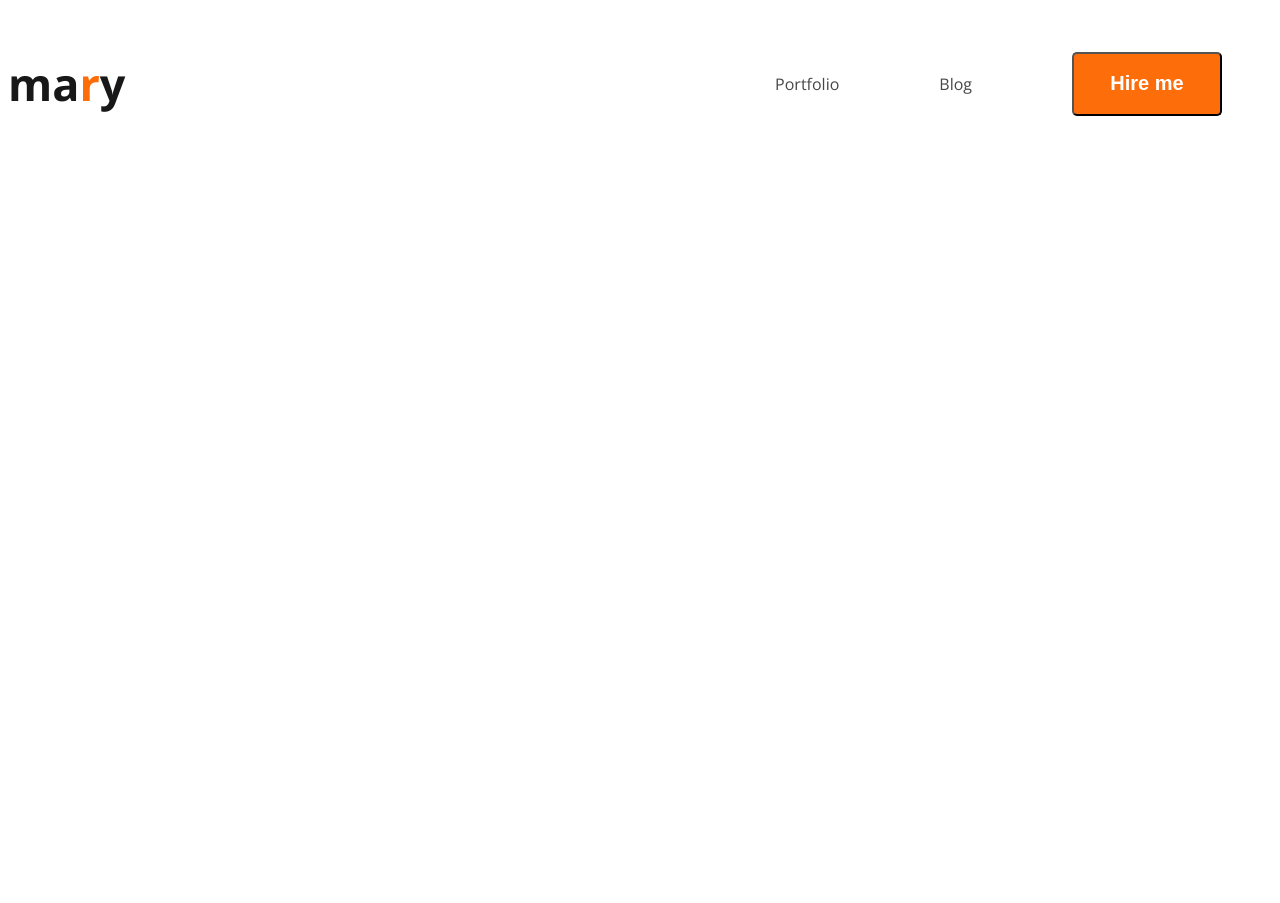
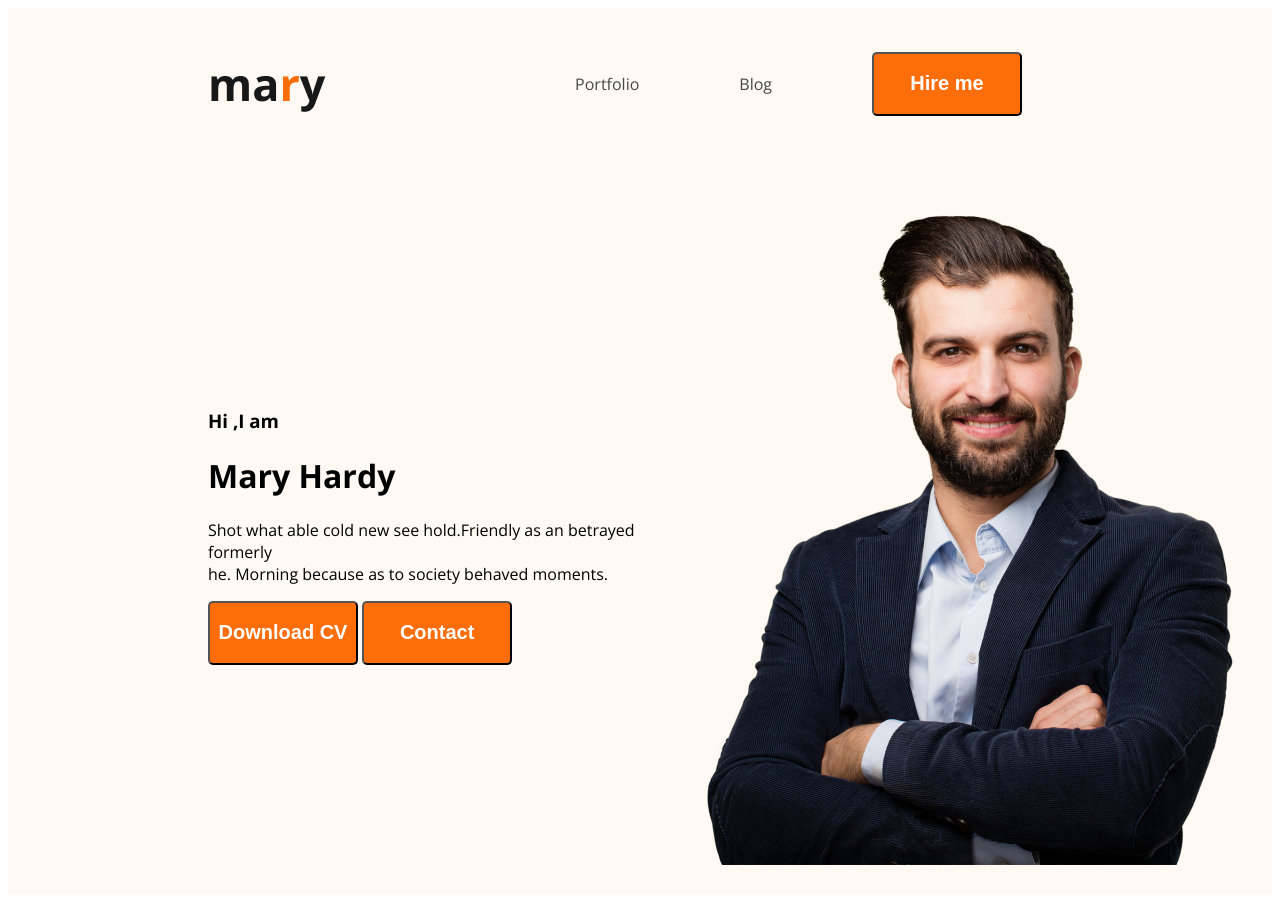
Before and after one commit to Abirhossain2084/Portfolio_demo, a plain HTML site: page index.html in a window 1280 px wide. Before the commit the page ends 800 px from the top, so only its background shows below. Drawn offline with nearby package versions, Linux system fonts and the light colour scheme.

Commit message:
update head'

```diff
--- a/index.html
+++ b/index.html
@@ -13,7 +13,7 @@
 </head>
 <body>
 
-    <header>
+    <header class="header">
         <nav>
             <h3 class="nav-logo">ma<span class="text-primary">r</span>y</h3>
             <ul>
@@ -23,6 +23,21 @@
 
             </ul>
         </nav>
+        <div class="banner">
+
+            <div>
+                <h3 class="banner_hi"> Hi ,I am</h3>
+                <h1 class="mary"> Mary Hardy</h1>
+                <p class="mary_about">Shot what able cold new see hold.Friendly
+                     as an betrayed formerly <br>he. Morning because as to society behaved moments.
+
+                </p>
+                <button class="btn-primary">Download CV</button>
+                <button class="btn-primary">Contact</button>
+            </div>
+            <img class="profile_pic" src="images/hardy.png" alt="">
+        </div>
+
     </header>
 
 </body>
--- a/style.css
+++ b/style.css
@@ -26,6 +26,7 @@ nav{
     display: flex;
     justify-content: space-between;
     align-items: center;
+    margin: 0 200px ;
 }
 .nav-logo{
 
@@ -47,3 +48,20 @@ nav li,a{
     margin-right: 50px;
     color: #474747;
 }
+
+/* header */
+
+.header{
+
+    background-color:  #FFF8F3;
+}
+.banner{
+    padding: 30px 30px 30px 200px;
+    display: flex;
+    align-items: center;
+    justify-content: space-between;
+}
+.banner .profile_pic{
+    width: 584px;
+     height: 676px;
+}
```
Also changed, not shown: cmd.txt (added).
